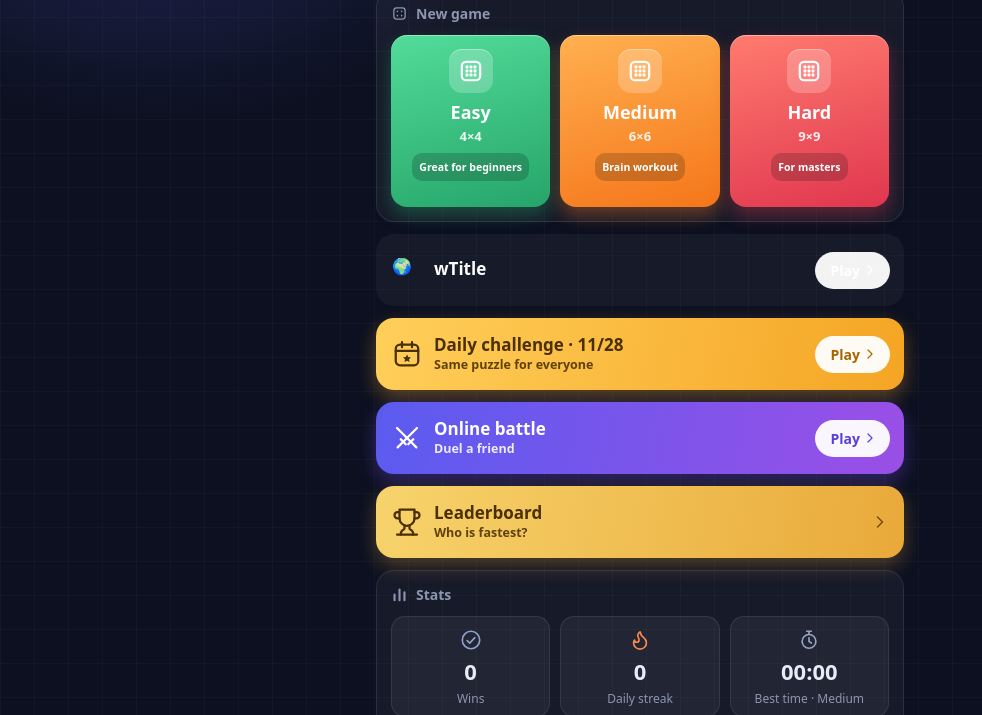
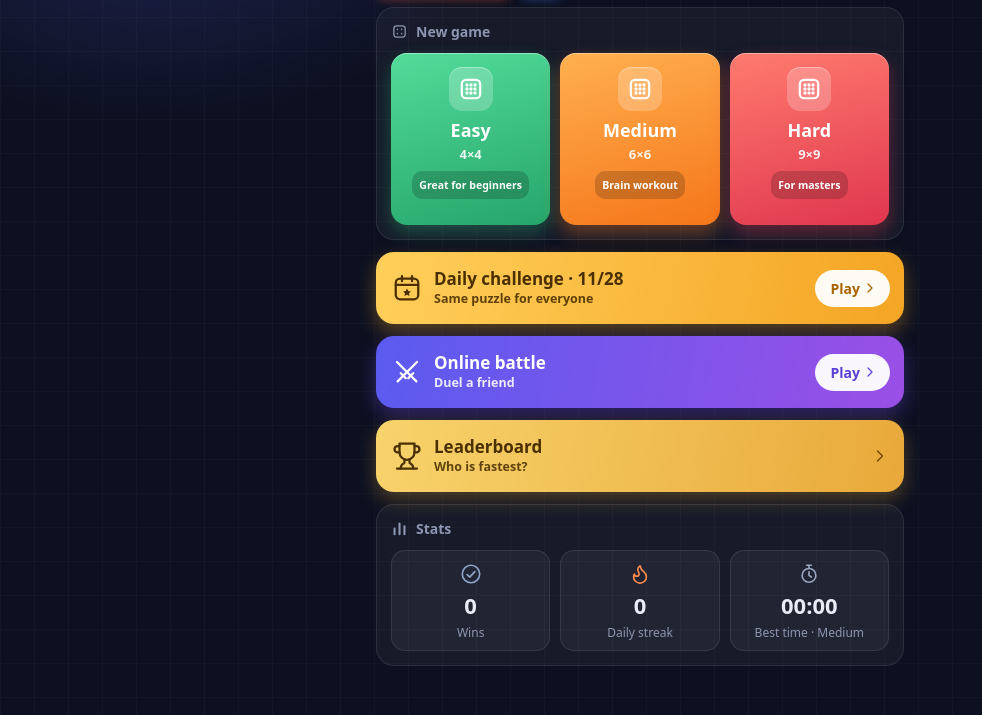
Before and after one commit to kabdollabiaken-hash/Kaz-sudoku, a plain HTML site: page index.html in a window 1280 px wide. Shown: the part 85-800 px from the top of the page, without its empty margins (0-982 px from the left). Drawn offline with Linux system fonts and the light colour scheme; no server answers.

Commit message:
Update index.html

```diff
--- a/index.html
+++ b/index.html
@@ -65,11 +65,6 @@
         </div>
       </div>
 
-            <button id="btn-war" class="btn rc-big war" type="button">
-        <span class="ri war-ic">🌍</span>
-        <span class="rc-main"><b data-i18n="wTitle">World Conquest</b><small id="war-sub"></small></span>
-        <span class="pill-btn"><span data-i18n="goBtn"></span><svg class="ic"><use href="#i-chev"/></svg></span>
-      </button>
       <button id="btn-daily" class="btn rc-big gold" type="button">
         <svg class="ic ri"><use href="#i-cal"/></svg>
         <span class="rc-main"><b id="daily-title"></b><small data-i18n="dailySub"></small></span>
```
